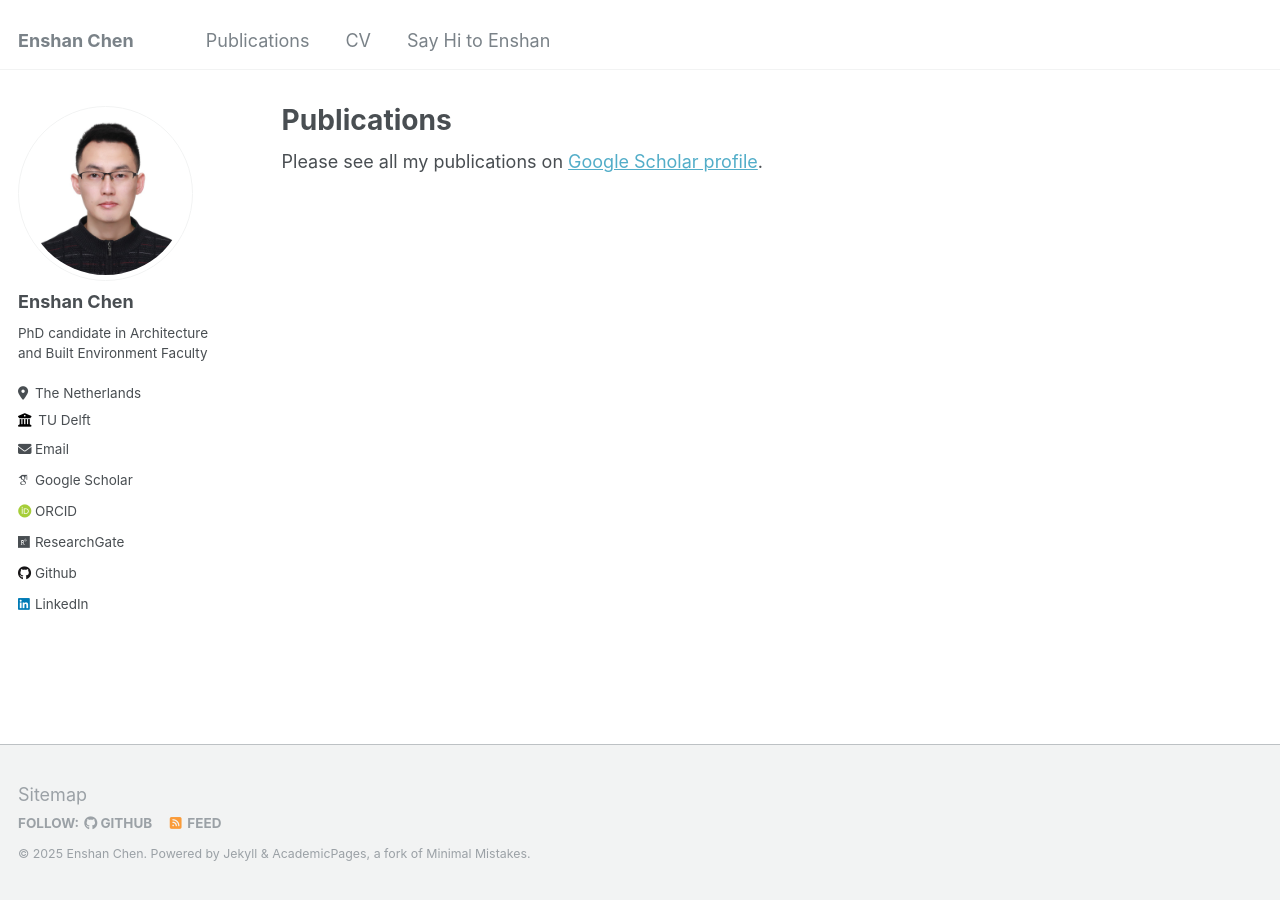
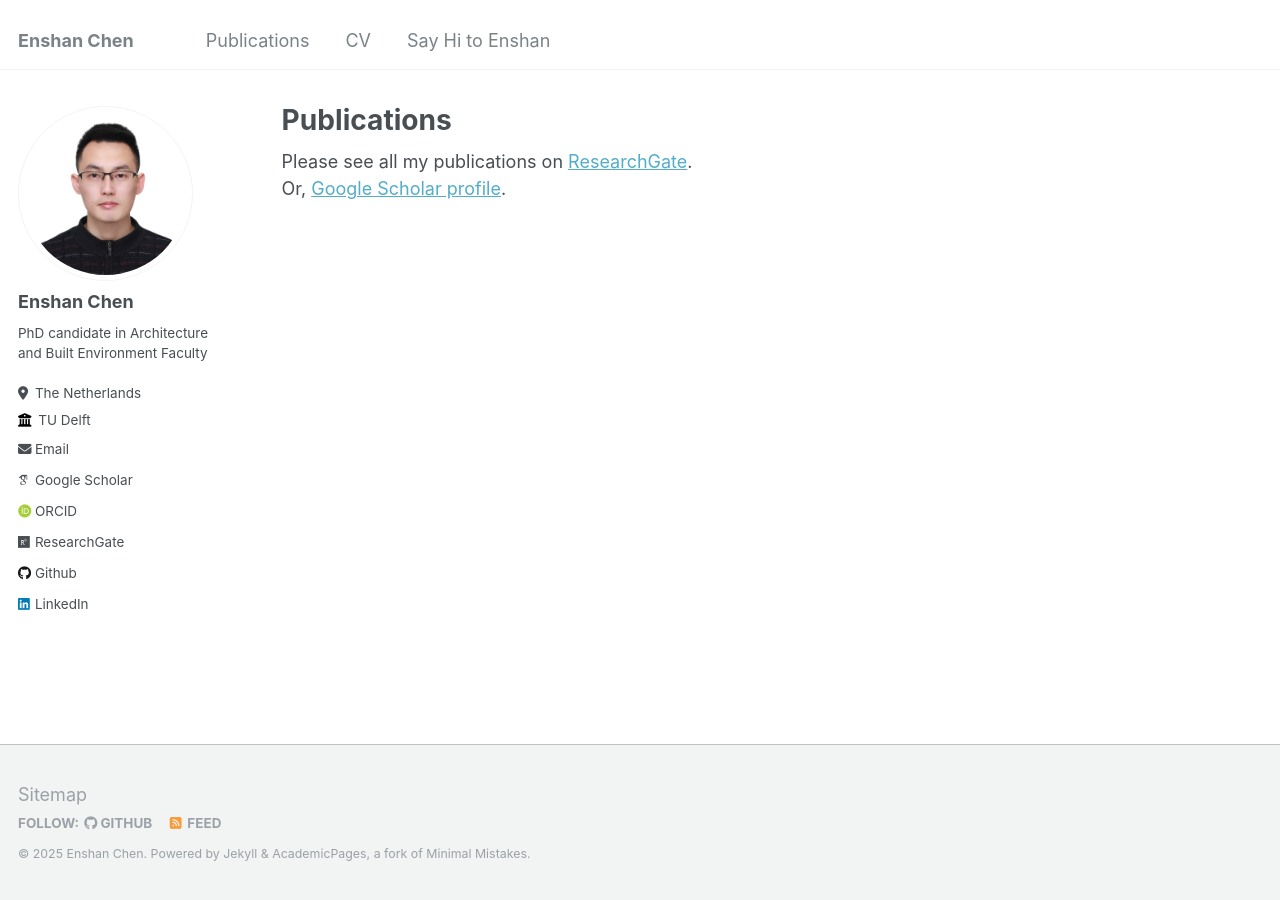
Before and after one commit to 1309928130/1309928130.github.io, a Jekyll site: the page built from _pages/publications.md, in a window 1280 px wide. Built offline with Jekyll 4.4.1, drawn with Linux system fonts in a browser that asks for light colours; some web fonts are replaced.

Commit message:
Update publications.md

```diff
--- a/_pages/publications.md
+++ b/_pages/publications.md
@@ -6,7 +6,9 @@ author_profile: true
 ---
 
 {% if site.author.googlescholar %}
-  <div class="wordwrap">Please see all my publications on <a href="{{site.author.googlescholar}}">Google Scholar profile</a>.</div>
+  <div class="wordwrap">Please see all my publications on <a href="https://www.researchgate.net/profile/Chen-Enshan/research">ResearchGate</a>.</div>
+  <div class="wordwrap">Or, <a href="{{site.author.googlescholar}}">Google Scholar profile</a>.</div>
+
 {% endif %}
 
 
```
